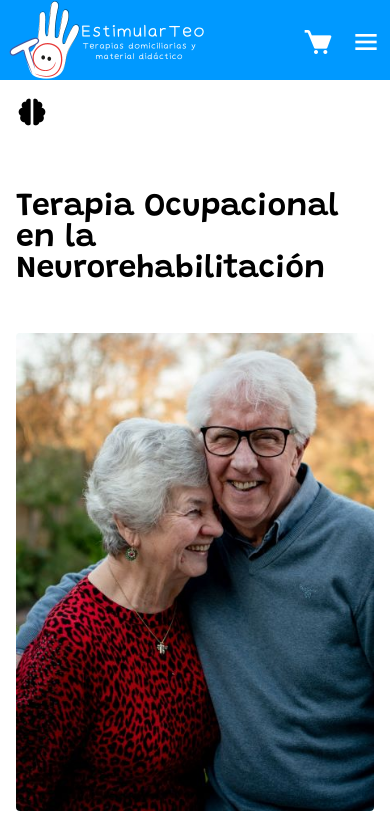
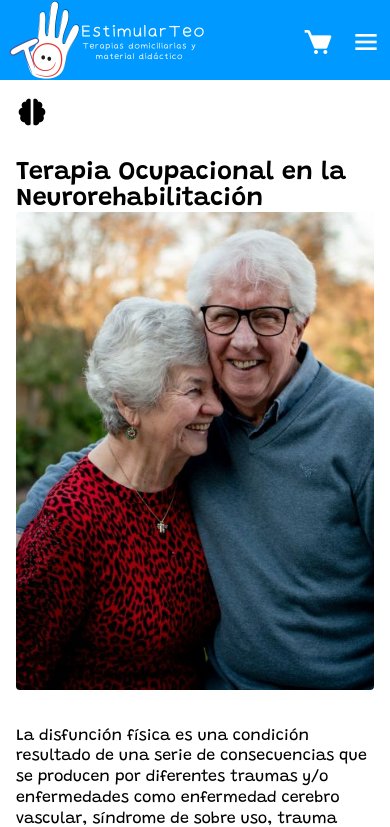
Before and after one commit to JuniorPacheco/estimularTeo, a Next.js app: page /servicios/neurorehabilitacion in a window 390 px wide. Shown: the top 827 px of the page. Built offline with nearby package versions, Linux system fonts and the light colour scheme.

Commit message:
Avance de entradas

```diff
--- a/pages/servicios/integracion-sensorial.js
+++ b/pages/servicios/integracion-sensorial.js
@@ -10,7 +10,7 @@ const IntegracionSensorial = () => {
             <div className='entrada__container'>
                 <section className='cabezera'>
                     <i className='bx bx-pulse' ></i>
-                    <p>Terapia Ocupacional en la Integración Sensorial</p>
+                    <h1>Terapia Ocupacional en la Integración Sensorial</h1>
                 </section>
                 <section className='principal'>
                     <img src="/integracionSensorial.jpg" alt="niño con riendo con la el cuerpo pintado" />
--- a/pages/servicios/neurodesarrollo.js
+++ b/pages/servicios/neurodesarrollo.js
@@ -10,7 +10,7 @@ const NeuroDesarrollo = () => {
             <div className='entrada__container'>
                 <section className='cabezera'>
                     <i className='bx bx-brain' ></i>
-                    <p>Terapia Ocupacional en el Neurodesarrollo</p>
+                    <h1>Terapia Ocupacional en el Neurodesarrollo</h1>
                 </section>
                 <section className='principal'>
                     <img src="/neurodesarrollo.jpg" alt="niños en la escuela" />
--- a/pages/servicios/neurorehabilitacion.js
+++ b/pages/servicios/neurorehabilitacion.js
@@ -10,7 +10,7 @@ const Neurorehabilitacion = () => {
             <div className='entrada__container'>
                 <section className='cabezera'>
                     <i className='bx bxs-brain'></i>
-                    <p>Terapia Ocupacional en la Neurorehabilitación</p>
+                    <h1>Terapia Ocupacional en la Neurorehabilitación</h1>
                 </section>
                 <section className='principal'>
                     <img src="/neurorehabilitacion.jpg" alt="Personas adultas sonriendo" />
--- a/pages/servicios/terapia-en-la-escuela.js
+++ b/pages/servicios/terapia-en-la-escuela.js
@@ -10,7 +10,7 @@ const TerapiaEnLaEscuela = () => {
             <div className='entrada__container'>
                 <section className='cabezera'>
                     <i className='bx bxs-school' ></i>
-                    <p>Terapia Ocupacional en la escuela</p>
+                    <h1>Terapia Ocupacional en la escuela</h1>
                 </section>
                 <section className='principal'>
                     <img src="/escuela.jpg" alt="niños en la escuela" />
--- a/styles/globals.css
+++ b/styles/globals.css
@@ -111,6 +111,7 @@ img {
     display: flex;
     flex-direction: row;
     gap: 1rem;
+    transition: none;
     max-height: 500px;
     align-items: center;
   }
@@ -398,6 +399,7 @@ footer img {
 
 .cabezera h1 {
   font-size: 1.6rem;
+  margin: 0;
 }
 
 .entrada__container {
@@ -425,7 +427,15 @@ footer img {
 }
 
 @media (max-width: 608px) {
+    .principal {
+      text-align: center;
+    }
+
+    .principal p {
+      text-align: left;
+    }
+
     .principal img {
-      max-width: 100%;
+      float: none;
     }
 }
```
